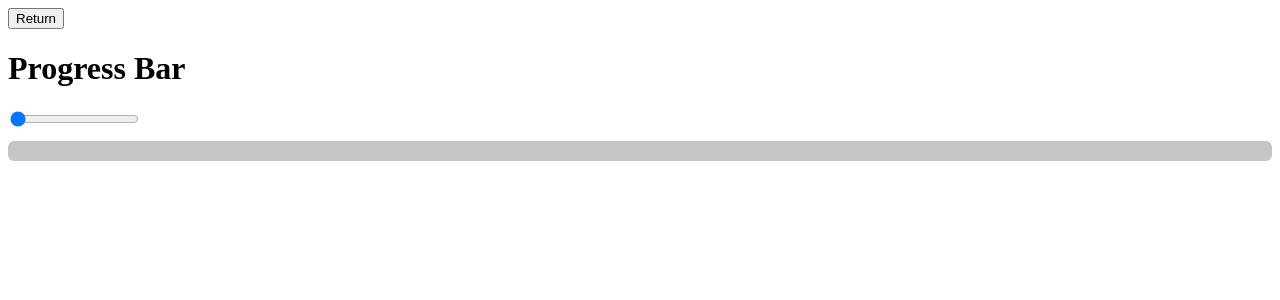
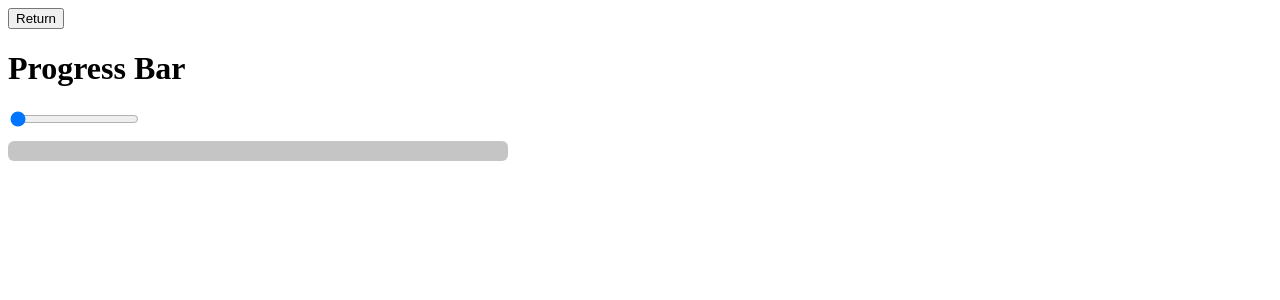
Before and after one commit to LucasdRossi/great-front-end, a React (Vite) app: page /progress-bar in a window 1280 px wide. Shown: the top 300 px of the page. Built offline with nearby package versions, Linux system fonts and the light colour scheme.

Commit message:
add memo to components

```diff
--- a/src/pages/Accordion/components/Accordion/Accordion.tsx
+++ b/src/pages/Accordion/components/Accordion/Accordion.tsx
@@ -1,4 +1,4 @@
-import { useState } from "react";
+import { memo, useState } from "react";
 import "./accordion.css";
 
 export interface AccordionItem {
@@ -11,7 +11,7 @@ export interface Props {
   items: AccordionItem[];
 }
 
-export default function Accordion(props: Props) {
+export default memo(function Accordion(props: Props) {
   const { items } = props;
 
   const [openedItems, setOpenedItems] = useState(
@@ -62,4 +62,4 @@ export default function Accordion(props: Props) {
       })}
     </div>
   );
-}
+});
--- a/src/pages/FlightBooker/components/FlightBooker/FlightBooker.tsx
+++ b/src/pages/FlightBooker/components/FlightBooker/FlightBooker.tsx
@@ -1,4 +1,4 @@
-import { useState } from "react";
+import { memo, useState } from "react";
 import "./flight-booker.css";
 
 type FlightTypes = keyof typeof flightTypes;
@@ -17,7 +17,7 @@ const formatDate = (d: Date) => {
   return `${year}-${month}-${day}`;
 };
 
-export default function FlightBooker() {
+export default memo(function FlightBooker() {
   const [flightType, setFlightType] = useState<FlightTypes>();
   const [departureDate, setDepartureDate] = useState(formatDate(now));
   const [returnDate, setReturnDate] = useState<string>();
@@ -90,4 +90,4 @@ export default function FlightBooker() {
       </button>
     </form>
   );
-}
+});
--- a/src/pages/GenerateTable/components/GenerateTable/GenerateTable.tsx
+++ b/src/pages/GenerateTable/components/GenerateTable/GenerateTable.tsx
@@ -1,7 +1,7 @@
-import { useState } from "react";
+import { memo, useState } from "react";
 import "./generate-table.css";
 
-export default function GenerateTable() {
+export default memo(function GenerateTable() {
   const [rows, setRows] = useState<number>();
   const [columns, setColumns] = useState<number>();
 
@@ -53,4 +53,4 @@ export default function GenerateTable() {
       )}
     </div>
   );
-}
+});
--- a/src/pages/ProgressBar/components/ProgressBar.tsx
+++ b/src/pages/ProgressBar/components/ProgressBar.tsx
@@ -1,3 +1,4 @@
+import { memo } from "react";
 import "./progress-bar.css";
 
 interface Props {
@@ -7,7 +8,7 @@ interface Props {
 const MIN = 0;
 const MAX = 100;
 
-export default function ProgressBar(props: Props) {
+export default memo(function ProgressBar(props: Props) {
   const { progress } = props;
 
   if (progress < MIN || progress > MAX) return;
@@ -32,4 +33,4 @@ export default function ProgressBar(props: Props) {
       </span>
     </div>
   );
-}
+});
--- a/src/pages/ProgressBar/index.tsx
+++ b/src/pages/ProgressBar/index.tsx
@@ -16,7 +16,7 @@ function ProgressBarPage() {
         max={100}
         type="range"
       />
-      <div style={{ marginTop: 10 }}>
+      <div style={{ marginTop: 10, maxWidth: 500 }}>
         <ProgressBar progress={progress} />
       </div>
     </main>
--- a/src/pages/Tabs/components/Tabs/Tabs.tsx
+++ b/src/pages/Tabs/components/Tabs/Tabs.tsx
@@ -1,4 +1,4 @@
-import { HTMLProps, useState } from "react";
+import { HTMLProps, memo, useState } from "react";
 import "./tabs.css";
 
 export interface Tab {
@@ -12,7 +12,7 @@ export interface Props {
   defaultTab?: number;
 }
 
-export default function Tabs(props: Props) {
+export default memo(function Tabs(props: Props) {
   const { tabs, defaultTab } = props;
   const [activeTab, setActiveTab] = useState(defaultTab ?? 0);
 
@@ -40,4 +40,4 @@ export default function Tabs(props: Props) {
       </div>
     </div>
   );
-}
+});
```
